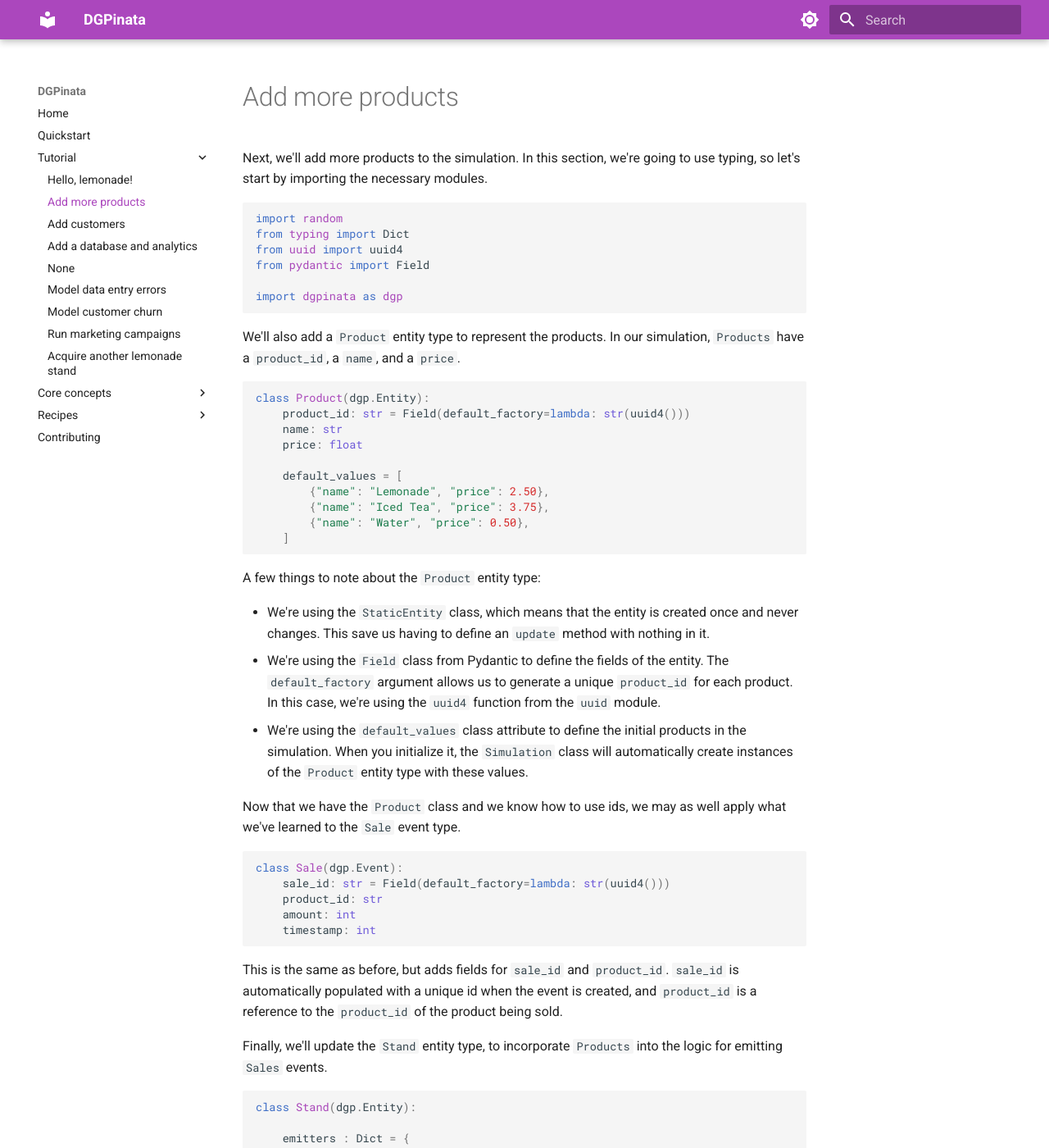
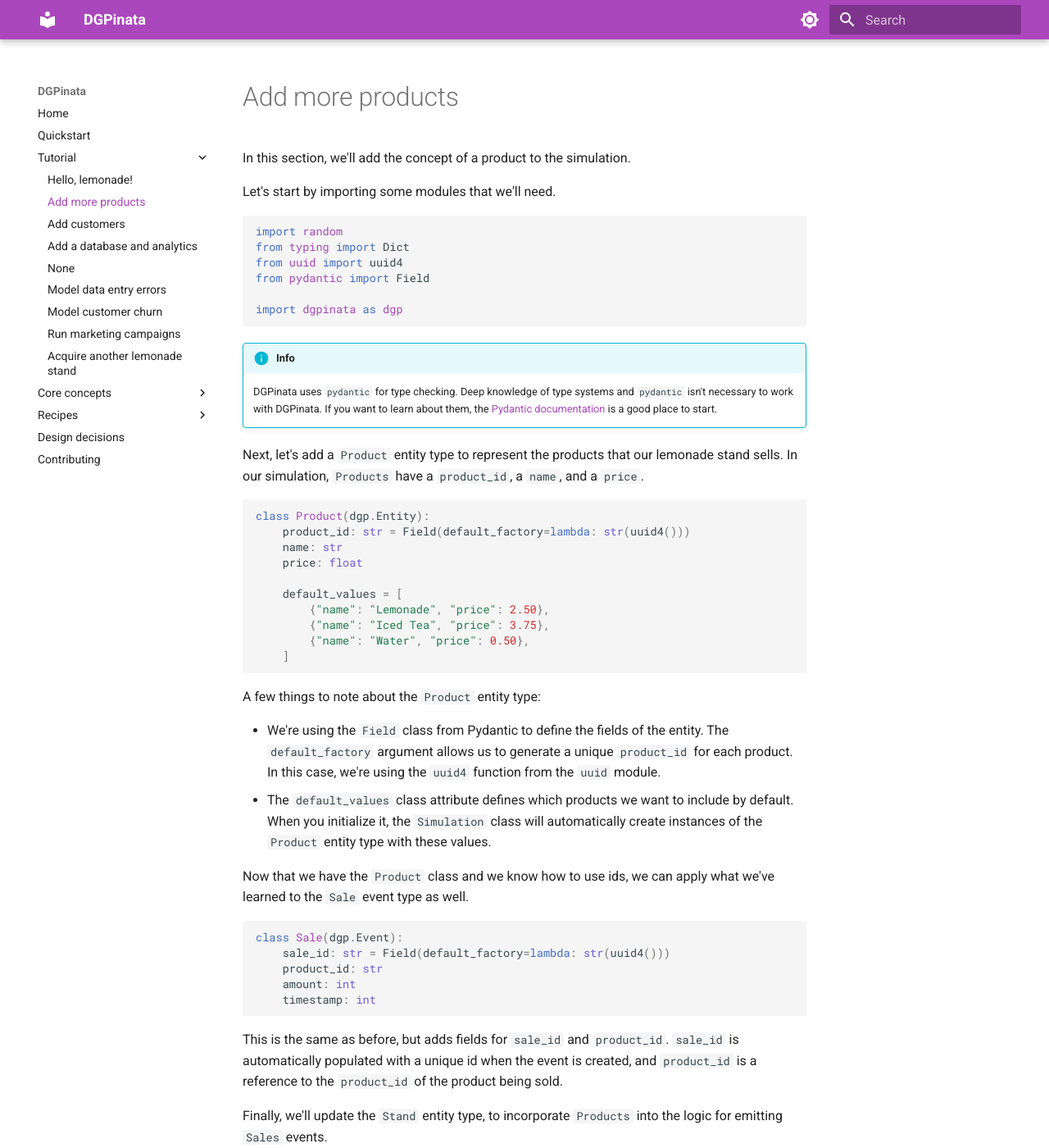
Before and after one commit to abegong/dgpinata, an MkDocs documentation site: the page built from docs/docs/tutorial/add-products.md, in a window 1280 px wide and 1400 px high. Shown: the whole window at 82% size. Built offline with MkDocs 1.6.1 and Material for MkDocs 9.7.7, drawn with Linux system fonts in a browser that asks for light colours; some of the changed text lies outside the part shown.

Commit message:
Much docs work

````diff
--- a/docs/docs/tutorial/add-products.md
+++ b/docs/docs/tutorial/add-products.md
@@ -1,6 +1,8 @@
 # Add more products
 
-Next, we'll add more products to the simulation. In this section, we're going to use typing, so let's start by importing the necessary modules.
+In this section, we'll add the concept of a product to the simulation.
+
+Let's start by importing some modules that we'll need.
 
 ```python
 import random
@@ -11,7 +13,10 @@ from pydantic import Field
 import dgpinata as dgp
 ```
 
-We'll also add a `Product` entity type to represent the products. In our simulation, `Products` have a `product_id`, a `name`, and a `price`.
+!!! Info
+    DGPinata uses `pydantic` for type checking. Deep knowledge of type systems and `pydantic` isn't necessary to work with DGPinata. If you want to learn about them, the [Pydantic documentation](https://docs.pydantic.dev/latest/) is a good place to start.
+
+Next, let's add a `Product` entity type to represent the products that our lemonade stand sells. In our simulation, `Products` have a `product_id`, a `name`, and a `price`.
 
 ```python
 class Product(dgp.Entity):
@@ -28,11 +33,10 @@ class Product(dgp.Entity):
 
 A few things to note about the `Product` entity type:
 
-* We're using the `StaticEntity` class, which means that the entity is created once and never changes. This save us having to define an `update` method with nothing in it.
 * We're using the `Field` class from Pydantic to define the fields of the entity. The `default_factory` argument allows us to generate a unique `product_id` for each product. In this case, we're using the `uuid4` function from the `uuid` module.
-* We're using the `default_values` class attribute to define the initial products in the simulation. When you initialize it, the `Simulation` class will automatically create instances of the `Product` entity type with these values.
+* The `default_values` class attribute defines which products we want to include by default. When you initialize it, the `Simulation` class will automatically create instances of the `Product` entity type with these values.
 
-Now that we have the `Product` class and we know how to use ids, we may as well apply what we've learned to the `Sale` event type.
+Now that we have the `Product` class and we know how to use ids, we can apply what we've learned to the `Sale` event type as well.
 
 ```python
 class Sale(dgp.Event):
@@ -85,3 +89,10 @@ assert str(sim.get_report()) == """\
 """
 ```
 -->
+
+!!! Tip
+    This section of the tutorial introduced the following concepts:
+
+    * [Fields]: a pydantic
+    * [default_values](../core-concepts/entity.md): a way to define default values for an `Entity`.
+    * [Choosers](../core-concepts/emitter.md): a way for an `Entity` to emit `Events`.
--- a/docs/mkdocs.yml
+++ b/docs/mkdocs.yml
@@ -62,4 +62,5 @@ nav:
     - Simulating database migrations: recipes/simulating-db-migrations.md
     - recipes/overwrite-update.md
 
+  - Design decisions: design-philosophy.md
   - Contributing: contributing.md
````
Also changed, not shown: docs/docs/core-concepts/entity.md (+2 -0 lines), docs/docs/core-concepts/event.md (+3 -0 lines), docs/docs/index.md (+4 -4 lines), docs/docs/quickstart.md (added, +1 -0 lines), docs/docs/tutorial/hello-lemonade.md (+15 -7 lines).
